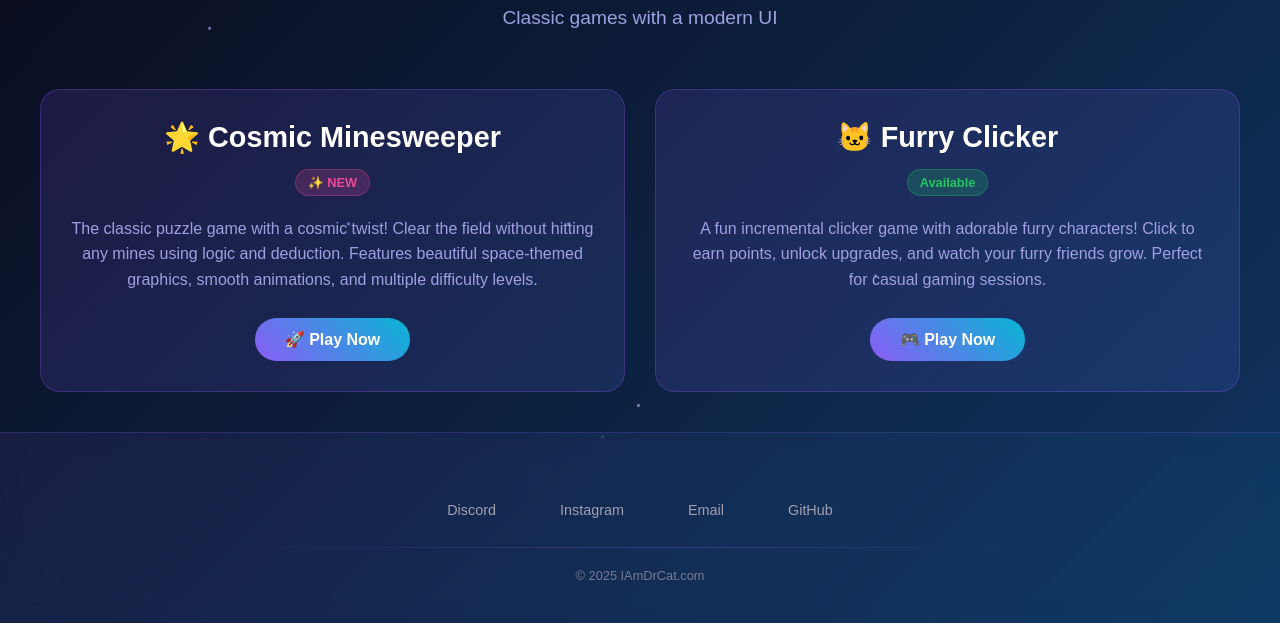
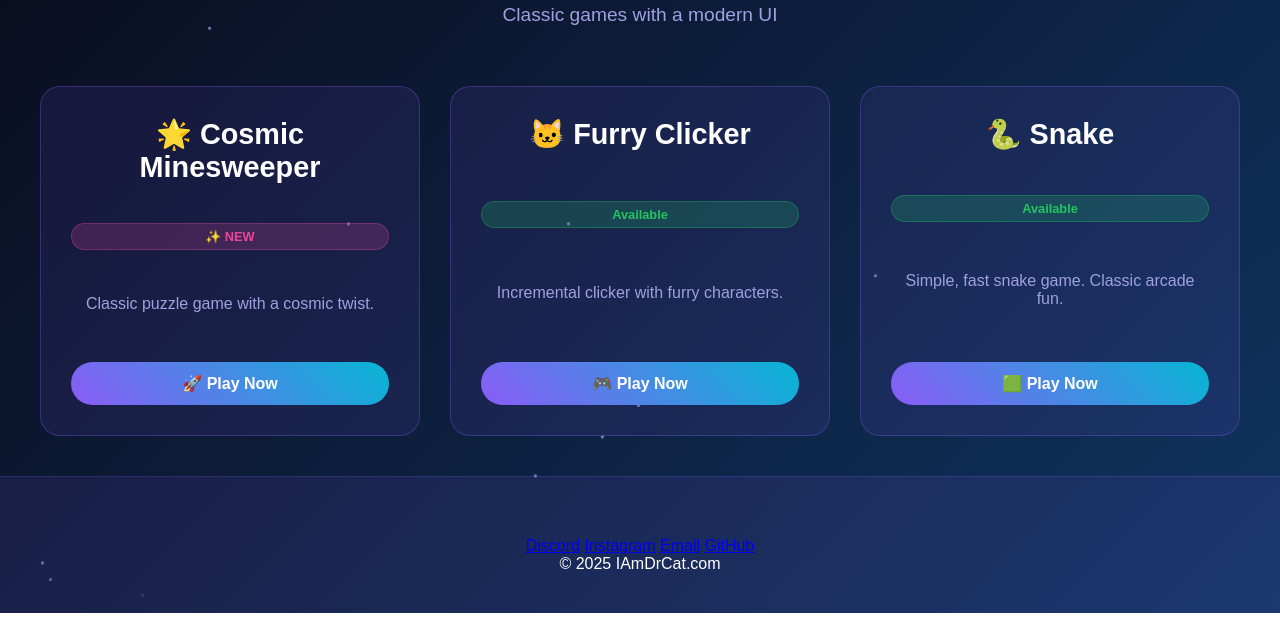
Before and after one commit to IAmDrCat/IAmDrCat, a plain HTML site: page games/index.html in a window 1280 px wide. Shown: the part 198-821 px from the top of the page. Drawn offline with Linux system fonts and the light colour scheme.

Commit message:
Update index.html

```diff
--- a/games/index.html
+++ b/games/index.html
@@ -5,6 +5,9 @@
   <meta name="viewport" content="width=device-width, initial-scale=1.0" />
   <title>Games - IAmDrCat.com</title>
   <meta name="description" content="Play games created by IAmDrCat - including Cosmic Minesweeper and more!" />
+
+  <!-- Google AdSense -->
+  <script async src="https://pagead2.googlesyndication.com/pagead/js/adsbygoogle.js?client=ca-pub-5658369692346701" crossorigin="anonymous"></script>
 
   <!-- Open Graph for Discord/Facebook/etc -->
   <meta property="og:type" content="website" />
@@ -14,75 +17,39 @@
   <meta property="og:image" content="https://iamdrcat.com/pop_drcat.gif" />
 
   <style>
-    /* Reset & Base */
     *{margin:0;padding:0;box-sizing:border-box;}
     body{font-family:'Arial',sans-serif;background:linear-gradient(135deg,#0a0a1a,#0f3460);color:#fff;overflow-x:hidden;min-height:100vh;position:relative;}
-
-    /* Particles - Staggered Animation */
     .particles{position:fixed;top:0;left:0;width:100%;height:100%;z-index:1;pointer-events:none;}
     .particle{position:absolute;width:3px;height:3px;background:#a0a0e0;border-radius:50%;animation:float 10s infinite;opacity:0;}
     @keyframes float{0%{transform:translateY(100vh) rotate(0deg);opacity:0;}10%{opacity:0.8;}90%{opacity:0.8;}100%{transform:translateY(-100px) rotate(360deg);opacity:0;}}
-
-    /* Header/Nav - Mobile Responsive */
     header{position:relative;z-index:10;padding:20px;background:rgba(0,0,0,0.4);}
     nav{max-width:1200px;margin:0 auto;display:flex;justify-content:space-between;align-items:center;padding:0 20px;}
     .logo{font-size:clamp(1.2rem, 4vw, 1.5rem);font-weight:bold;color:#8b5cf6;}
-
-    /* Mobile Navigation */
     .nav-links{list-style:none;display:flex;flex-wrap:wrap;gap:10px;}
-    .nav-links li{margin:0;}
-    .nav-links a{color:#fff;text-decoration:none;font-size:clamp(0.8rem, 2vw, 1rem);cursor:pointer;transition:all 0.3s;padding:8px 12px;border-radius:8px;white-space:nowrap;}
-    .nav-links a:hover, .nav-links a:focus{color:#8b5cf6;outline:2px solid rgba(139,92,246,0.5);outline-offset:2px;}
-
-    /* Main Content */
+    .nav-links a{color:#fff;text-decoration:none;font-size:clamp(0.8rem, 2vw, 1rem);padding:8px 12px;border-radius:8px;transition:0.3s;}
+    .nav-links a:hover{color:#8b5cf6;}
     .main-content{position:relative;z-index:10;min-height:70vh;padding:40px 20px;}
     .games-container{max-width:1200px;margin:0 auto;}
-
-    /* Page Header */
     .page-header{text-align:center;margin-bottom:60px;}
-    .page-header h1{font-size:clamp(2.5rem, 8vw, 4rem);line-height:1.2;background:linear-gradient(45deg,#8b5cf6,#06b6d4);-webkit-background-clip:text;-webkit-text-fill-color:transparent;animation:glow 3s ease-in-out infinite alternate;margin-bottom:20px;}
+    .page-header h1{font-size:clamp(2.5rem, 8vw, 4rem);background:linear-gradient(45deg,#8b5cf6,#06b6d4);-webkit-background-clip:text;-webkit-text-fill-color:transparent;animation:glow 3s infinite alternate;margin-bottom:20px;}
     @keyframes glow{from{filter:drop-shadow(0 0 10px rgba(139,92,246,0.5));}to{filter:drop-shadow(0 0 20px rgba(59,130,246,0.8));}}
     .page-header p{font-size:1.2rem;color:#a0a0e0;max-width:600px;margin:0 auto;}
-
-    /* Games Grid */
     .games-grid{display:grid;grid-template-columns:repeat(auto-fit,minmax(350px,1fr));gap:30px;margin-top:40px;}
-
-    /* Game Card */
-    .game-card{background:rgba(139,92,246,0.1);border:1px solid rgba(139,92,246,0.3);border-radius:20px;padding:30px;text-align:center;transition:all 0.4s ease;position:relative;overflow:hidden;}
-    .game-card:hover{transform:translateY(-10px);box-shadow:0 20px 40px rgba(139,92,246,0.3);border-color:rgba(139,92,246,0.5);}
-    .game-card:before{content:'';position:absolute;top:0;left:0;right:0;bottom:0;background:linear-gradient(135deg,rgba(139,92,246,0.05),rgba(6,182,212,0.05));z-index:-1;transition:opacity 0.4s ease;}
-    .game-card:hover:before{opacity:1;}
-
-    .game-title{font-size:1.8rem;color:#fff;margin-bottom:15px;font-weight:bold;}
-    .game-description{color:#a0a0e0;line-height:1.6;margin-bottom:25px;font-size:1rem;}
+    .game-card{background:rgba(139,92,246,0.1);border:1px solid rgba(139,92,246,0.3);border-radius:20px;padding:30px;text-align:center;transition:0.4s;position:relative;}
+    .game-card:hover{transform:translateY(-10px);box-shadow:0 20px 40px rgba(139,92,246,0.3);}
+    .game-title{font-size:1.8rem;margin-bottom:15px;font-weight:bold;}
+    .game-description{color:#a0a0e0;margin-bottom:25px;}
     .game-status{display:inline-block;padding:5px 12px;border-radius:15px;font-size:0.8rem;font-weight:bold;margin-bottom:20px;}
     .status-available{background:rgba(34,197,94,0.2);color:#22c55e;border:1px solid rgba(34,197,94,0.3);}
     .status-new{background:rgba(236,72,153,0.2);color:#ec4899;border:1px solid rgba(236,72,153,0.3);}
-
-    .play-button{display:inline-block;background:linear-gradient(45deg,#8b5cf6,#06b6d4);color:#fff;text-decoration:none;padding:12px 30px;border-radius:25px;font-weight:bold;font-size:1rem;transition:all 0.3s ease;border:none;cursor:pointer;}
-    .play-button:hover{transform:translateY(-2px);box-shadow:0 8px 25px rgba(139,92,246,0.4);filter:brightness(1.1);}
-
-    /* Footer */
-    footer{position:relative;z-index:10;padding:60px 20px 40px;background:linear-gradient(135deg, rgba(139,92,246,0.1), rgba(6,182,212,0.05));backdrop-filter:blur(10px);border-top:1px solid rgba(139,92,246,0.2);text-align:center;}
-    .footer-content{max-width:800px;margin:0 auto;}
-    .footer-links{display:flex;justify-content:center;gap:30px;margin-bottom:20px;flex-wrap:wrap;}
-    .footer-links a{color:#a0a0b0;text-decoration:none;font-size:0.9rem;padding:8px 16px;border-radius:20px;transition:all 0.3s ease;border:1px solid transparent;}
-    .footer-links a:hover{color:#8b5cf6;background:rgba(139,92,246,0.1);border-color:rgba(139,92,246,0.3);transform:translateY(-2px);}
-    .footer-divider{height:1px;background:linear-gradient(90deg, transparent, rgba(139,92,246,0.3), transparent);margin:20px 0;}
-    .footer-copyright{color:#a0a0b0;font-size:0.8rem;opacity:0.7;}
-
-    /* Mobile Responsive */
-    @media (max-width: 768px) {
-      .games-grid{grid-template-columns:1fr;gap:20px;}
-      .game-card{padding:25px;}
-      .nav-links{justify-content:center;}
-      .footer-links{gap:15px;}
-      .footer-links a{padding:6px 12px;font-size:0.8rem;}
-    }
-
-    /* Focus styles for better accessibility */
-    *:focus{outline:2px solid rgba(139,92,246,0.7);outline-offset:2px;}
+    .play-button{display:inline-block;background:linear-gradient(45deg,#8b5cf6,#06b6d4);color:#fff;text-decoration:none;padding:12px 30px;border-radius:25px;font-weight:bold;transition:0.3s;}
+    .play-button:hover{transform:translateY(-2px);}
+    footer{padding:60px 20px 40px;text-align:center;background:rgba(139,92,246,0.1);border-top:1px solid rgba(139,92,246,0.2);}
   </style>
+<style>
+.game-card{height:350px;display:flex;flex-direction:column;justify-content:space-between;}
+.game-card button{margin-top:auto;}
+</style>
 </head>
 <body>
   <div class="particles"></div>
@@ -108,22 +75,24 @@
         <div class="game-card">
           <h2 class="game-title">🌟 Cosmic Minesweeper</h2>
           <div class="game-status status-new">✨ NEW</div>
-          <p class="game-description">
-            The classic puzzle game with a cosmic twist! Clear the field without hitting any mines using logic and deduction.
-            Features beautiful space-themed graphics, smooth animations, and multiple difficulty levels.
-          </p>
+          <p class="game-description">Classic puzzle game with a cosmic twist.</p>
           <a href="./minesweeper/" class="play-button">🚀 Play Now</a>
         </div>
 
         <div class="game-card">
           <h2 class="game-title">🐱 Furry Clicker</h2>
           <div class="game-status status-available">Available</div>
-          <p class="game-description">
-            A fun incremental clicker game with adorable furry characters! Click to earn points, unlock upgrades,
-            and watch your furry friends grow. Perfect for casual gaming sessions.
-          </p>
+          <p class="game-description">Incremental clicker with furry characters.</p>
           <a href="./furryclicker/" class="play-button">🎮 Play Now</a>
         </div>
+
+        <div class="game-card">
+          <h2 class="game-title">🐍 Snake</h2>
+          <div class="game-status status-available">Available</div>
+          <p class="game-description">Simple, fast snake game. Classic arcade fun.</p>
+          <a href="./snake/" class="play-button">🟩 Play Now</a>
+        </div>
+
       </div>
     </div>
   </main>
@@ -137,21 +106,18 @@
         <a href="https://github.com/iamdrcat" target="_blank">GitHub</a>
       </div>
       <div class="footer-divider"></div>
-      <div class="footer-copyright">
-        &copy; 2025 IAmDrCat.com
-      </div>
+      <div class="footer-copyright">© 2025 IAmDrCat.com</div>
     </div>
   </footer>
 
   <script>
-    // Particles with staggered timing
-    const container = document.querySelector('.particles');
+    const container=document.querySelector('.particles');
     for(let i=0;i<80;i++){
       const p=document.createElement('div');
       p.className='particle';
       p.style.left=Math.random()*100+'vw';
       p.style.animationDuration=Math.random()*10+5+'s';
-      p.style.animationDelay=Math.random()*20+'s'; // Stagger the start times
+      p.style.animationDelay=Math.random()*20+'s';
       container.appendChild(p);
     }
   </script>
```
